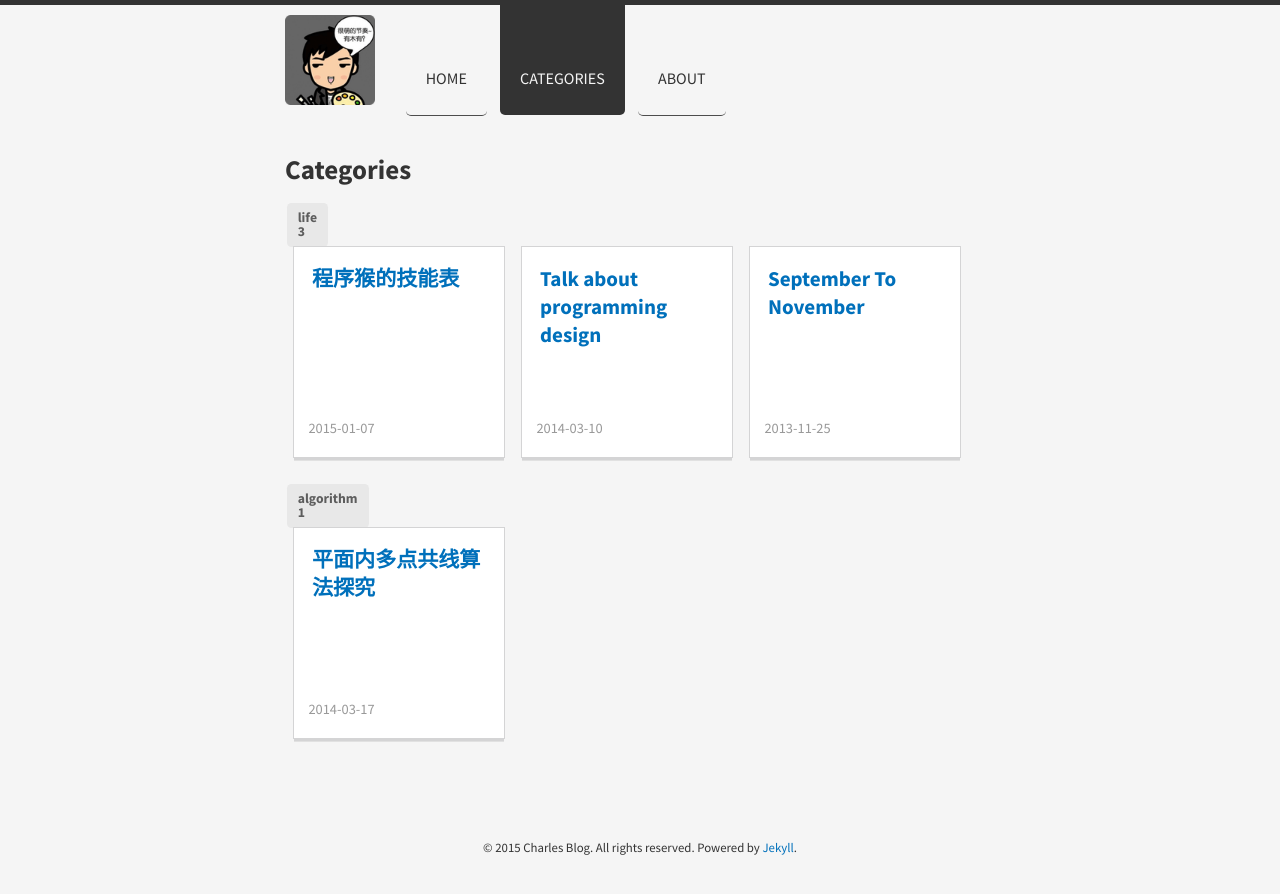
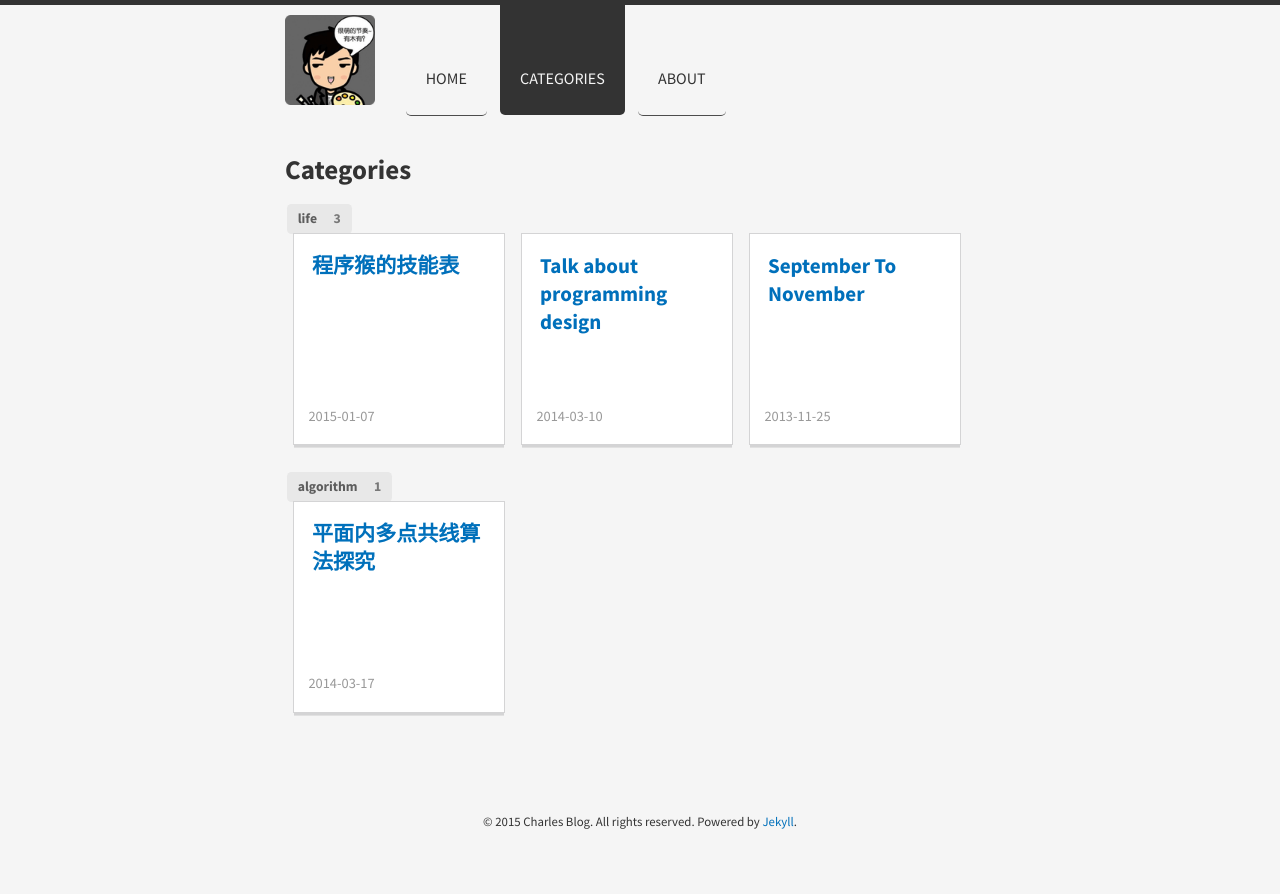
Before and after one commit to JavaCS3/blog, a Jekyll site: the page built from categories/index.html, in a window 1280 px wide. Shown: the top 894 px of the page. Built offline with Jekyll 4.4.1, drawn with Linux system fonts in a browser that asks for light colours; nearby versions of some CDN libraries; Markdown is read by kramdown in place of the engine named in the settings.

Commit message:
refine label

```diff
--- a/categories/index.html
+++ b/categories/index.html
@@ -4,7 +4,7 @@ title: Categories
 ---
 
 {% for category in site.category_list %}
-  <div class="label">{{ category }}
+  <div class="label" id="{{ category }}">{{ category }}
     <div class="detail">
       {{ site.categories[category] | size }}
     </div>
--- a/public/css/main.scss
+++ b/public/css/main.scss
@@ -341,6 +341,14 @@ ul.category li a:hover {
     font-size: 0.8571rem;
 }
 
+.label .detail {
+    display: inline-block;
+vertical-align: top;
+font-weight: 700;
+margin-left: 1em;
+opacity: 0.8;
+}
+
 /*============================================================================*/
 #logo {
   display: inline-block;
```
